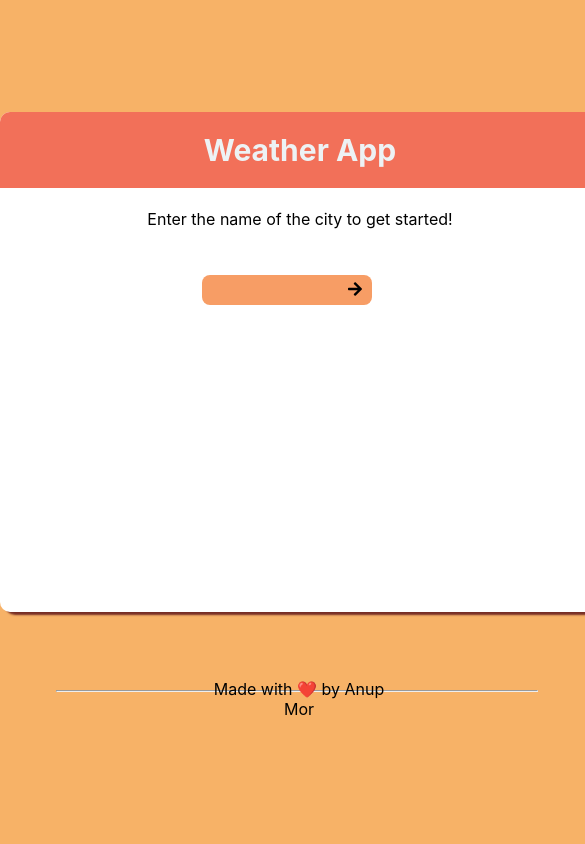
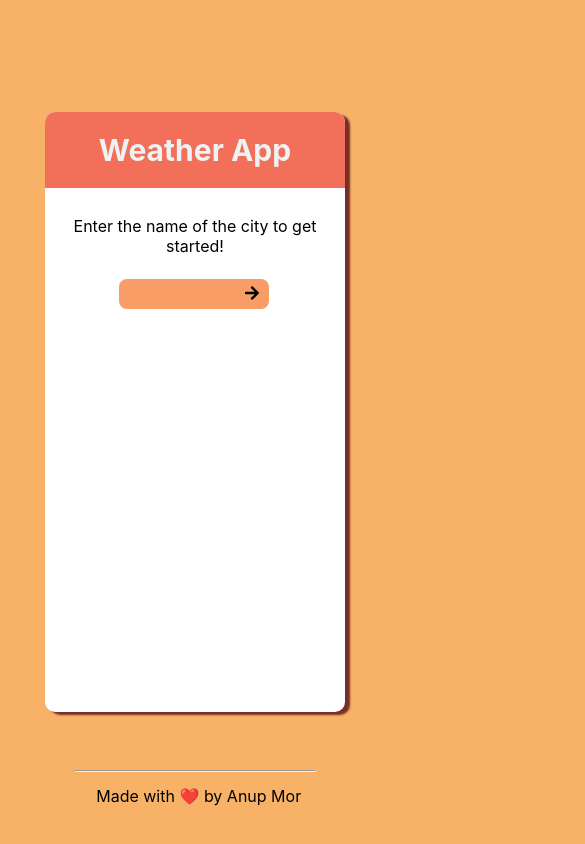
Before and after one commit to Anupmor1998/weather-app, a React (Create React App) app: page / in a window 390 px wide. Shown: the whole page, 585 px wide, since content can reach past the window. Built offline with nearby package versions, Linux system fonts and the light colour scheme.

Commit message:
mobile responsive complete

```diff
--- a/src/components/Temp.css
+++ b/src/components/Temp.css
@@ -86,3 +86,39 @@ hr {
   bottom: 6.8em;
   margin-left: 13em;
 }
+@media (max-width: 600px) {
+  .box {
+    width: 300px;
+    height: 600px;
+  }
+  h4 {
+    padding: 7px;
+    margin-bottom: 0;
+  }
+  .inputData {
+    width: 130px;
+    height: 10px;
+    padding: 10px;
+    margin-top: 1em;
+    margin-bottom: 1em;
+    margin-left: 1.5em;
+  }
+  .para1 {
+    margin-top: 0.4em;
+    margin-bottom: 0.4em;
+  }
+  .mid-section {
+    margin: 0.4em 1em;
+  }
+  hr {
+    position: fixed;
+    bottom: 4em;
+    margin-left: 1.8em;
+    width: 15em;
+  }
+  .para3 {
+    position: fixed;
+    bottom: 1.4em;
+    margin-left: 3.2em;
+  }
+}
```
